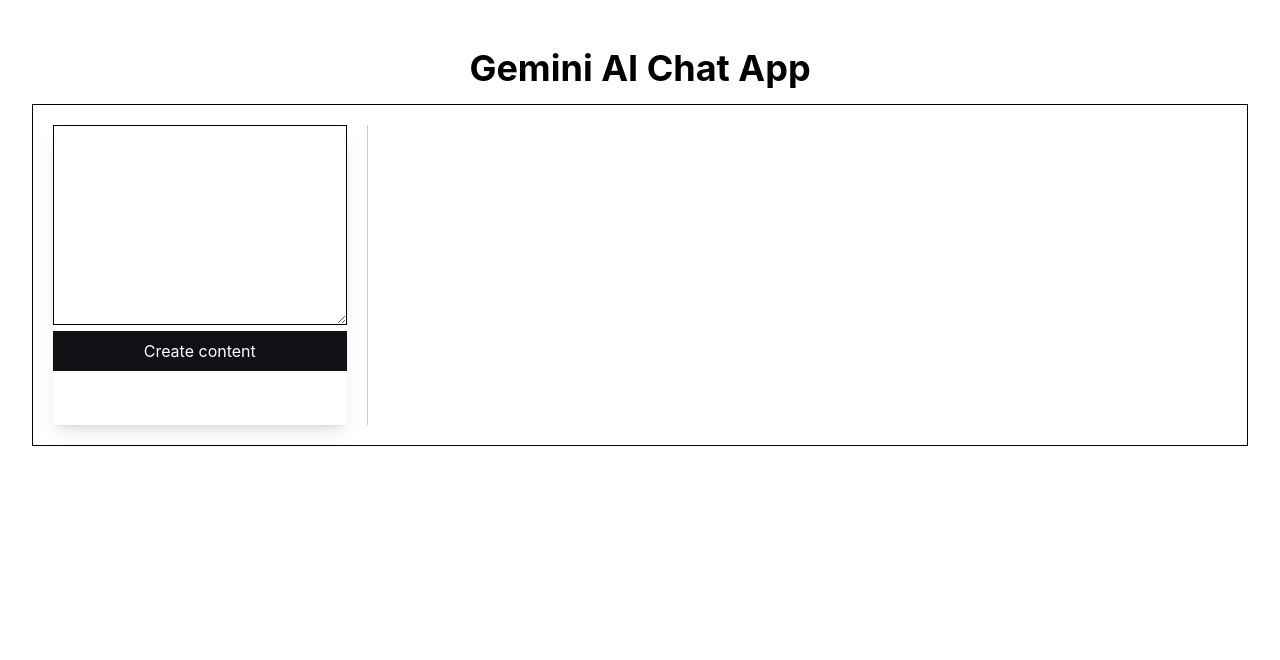
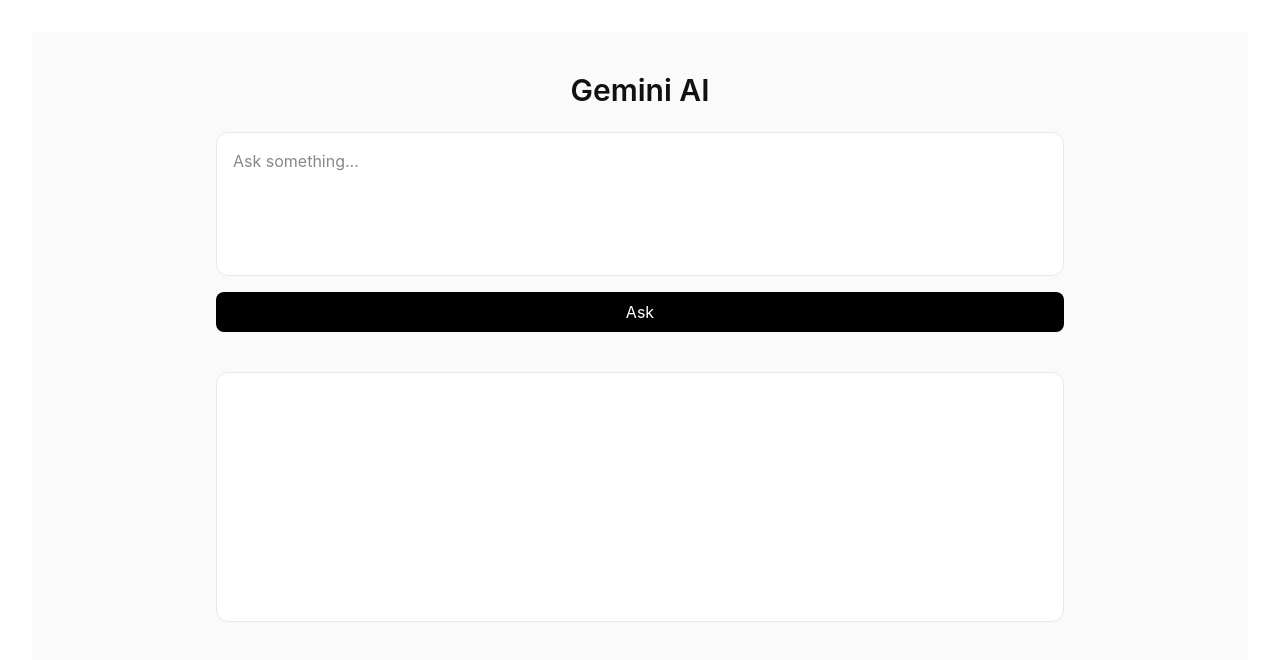
Before and after one commit to dondolo2/ai-chat-app, a React (Vite) app in the folder client/: page / in a window 1280 px wide. Shown: the top 660 px of the page. Built offline with nearby package versions, Linux system fonts and the light colour scheme.

Commit message:
Added text streaming

```diff
--- a/client/src/App.jsx
+++ b/client/src/App.jsx
@@ -1,51 +1,70 @@
-import { useState } from 'react'
-import './App.css'
-import axios from 'axios'
-import ReactMarkdown from "react-markdown"
-import Loading from './Loading'
+import { useState } from "react";
+import "./App.css";
+import axios from "axios";
+import ReactMarkdown from "react-markdown";
+import Loading from "./Loading";
 
 function App() {
-  let [question, setQuestion] = useState("")
+  let [question, setQuestion] = useState("");
+  let [data, setData] = useState("");
+  let [loadingStatus, setLoadingStatus] = useState(false);
 
-  let [data, setData] = useState("")
-  let [loadingStatus, setLoadingStatus] = useState(false)
+  let handleSubmit = async (e) => {
+    e.preventDefault();
+    setLoadingStatus(true);
+    setData("");
 
-  let handleSubmit = (e)=> {
-    e.preventDefault()
-    setLoadingStatus(true)
+    const res = await axios.post("http://localhost:8000/ask", { question });
 
-    axios.post(`http://localhost:8000/ask`, {question})
-    .then((res)=> res.data)
-    .then((finalRes)=> {
-      console.log(finalRes);
-      if (finalRes._status){
-        setData(finalRes.finalData)
-        setLoadingStatus(false)
-      }
-    })
-    console.log(question)
-  }
+    if (res.data._status) {
+      streamText(res.data.finalData);
+      setLoadingStatus(false);
+    }
+  };
+
+  const streamText = (text) => {
+    let i = 0;
+
+    const interval = setInterval(() => {
+      setData((prev) => prev + text[i]);
+      i++;
+
+      if (i >= text.length) clearInterval(interval);
+    }, 15);
+  };
 
   return (
-    <>
-      <h1 className='text-center font-bold text-4xl p-4'>Gemini AI Chat App</h1>
+    <div className="min-h-screen bg-[#fafafa] text-[#111]">
+      <h1 className="text-center text-3xl font-semibold pt-10 pb-6">
+        Gemini AI
+      </h1>
 
-      <div className="max-w-[1320px] border-1 mx-auto grid grid-cols-[25%_auto] gap-5 p-5">
-        <form onSubmit={handleSubmit} action="" className="shadow-lg">
-          <textarea value={question} onChange={(e)=>setQuestion(e.target.value)} name="" id="" className='w-[100%] h-[200px] border-1 p-3'></textarea>
-          <button className="bg-[#111115] text-white w-[100%] py-2">Create content</button>
+      <div className="max-w-4xl mx-auto px-6">
+        <form onSubmit={handleSubmit} className="flex flex-col gap-4">
+          <textarea
+            value={question}
+            onChange={(e) => setQuestion(e.target.value)}
+            placeholder="Ask something..."
+            className="w-full h-36 resize-none rounded-xl border border-gray-200 bg-white p-4 focus:outline-none focus:ring-1 focus:ring-gray-300"
+          />
+
+          <button className="bg-black text-white px-6 py-2 rounded-lg hover:opacity-90 transition">
+            Ask
+          </button>
         </form>
 
-        <div className="border-l-1 border-[#ccc]">
-          <div className="h-[300px] text-left overflow-scroll p-3">
-
-            { loadingStatus ? <Loading/> : <ReactMarkdown>{data}</ReactMarkdown> }
-
-          </div>
+        <div className="mt-10 bg-white border border-gray-200 rounded-xl p-6 min-h-[250px]">
+          {loadingStatus ? (
+            <Loading />
+          ) : (
+            <div className="prose max-w-none">
+              <ReactMarkdown>{data}</ReactMarkdown>
+            </div>
+          )}
         </div>
       </div>
-    </>
-  )
+    </div>
+  );
 }
 
-export default App
+export default App;
```
